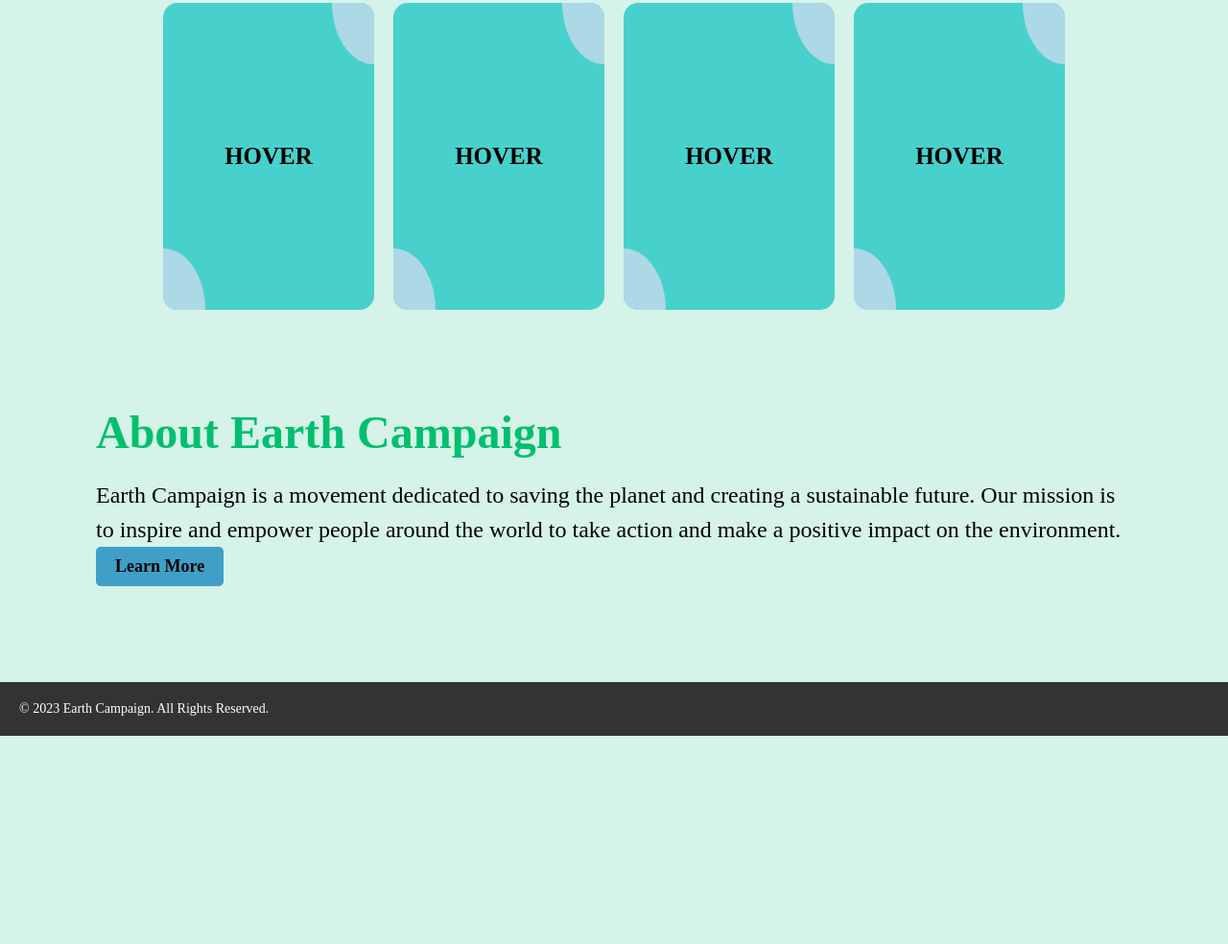
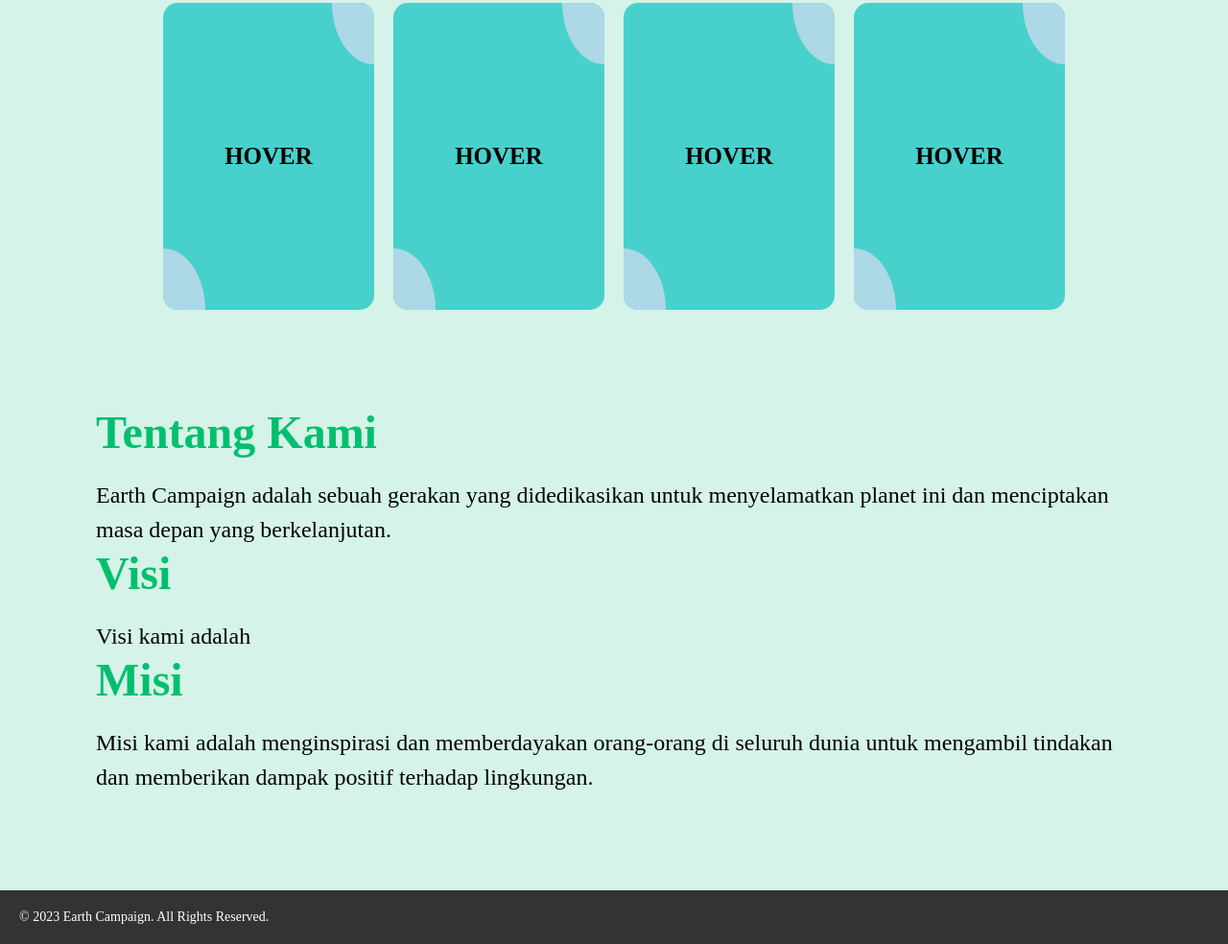
Before and after one commit to glensjo/webdev-competition, a website: page index.html in a window 1280 px wide. Shown: the part 662-1646 px from the top of the page at 96% size. Before the commit the page ends 1429 px from the top, so only its background shows below. Drawn offline with Linux system fonts and the light colour scheme.

Commit message:
update about us

```diff
--- a/index.html
+++ b/index.html
@@ -15,7 +15,7 @@
         <h1>Earth Campaign</h1>
         <ul>
             <li><a href="#">Home</a></li>
-            <li><a href="#">About</a></li>
+            <li><a href="#about">About</a></li>
             <li><a href="#">Campaigns</a></li>
             <li><a href="#">Contact</a></li>
         </ul>
@@ -30,13 +30,14 @@
             <div class="card">HOVER</div>
             <div class="card">HOVER</div>
         </div>
-        <section class="about">
+        <section class="about" id="about">
             <div class="text-container">
-                <h2>About Earth Campaign</h2>
-                <p>Earth Campaign is a movement dedicated to saving the planet and creating a sustainable future. Our
-                    mission is to inspire and empower people around the world to take action and make a positive impact
-                    on the environment.</p>
-                <a href="#" class="btn">Learn More</a>
+                <h2>Tentang Kami</h2>
+                <p>Earth Campaign adalah sebuah gerakan yang didedikasikan untuk menyelamatkan planet ini dan menciptakan masa depan yang berkelanjutan. </p>
+                <h2>Visi</h2>
+                <p>Visi kami adalah  </p>
+                <h2>Misi</h2>
+                <p>Misi kami adalah menginspirasi dan memberdayakan orang-orang di seluruh dunia untuk mengambil tindakan dan memberikan dampak positif terhadap lingkungan. </p>
             </div>
         </section>
     </main>
```
